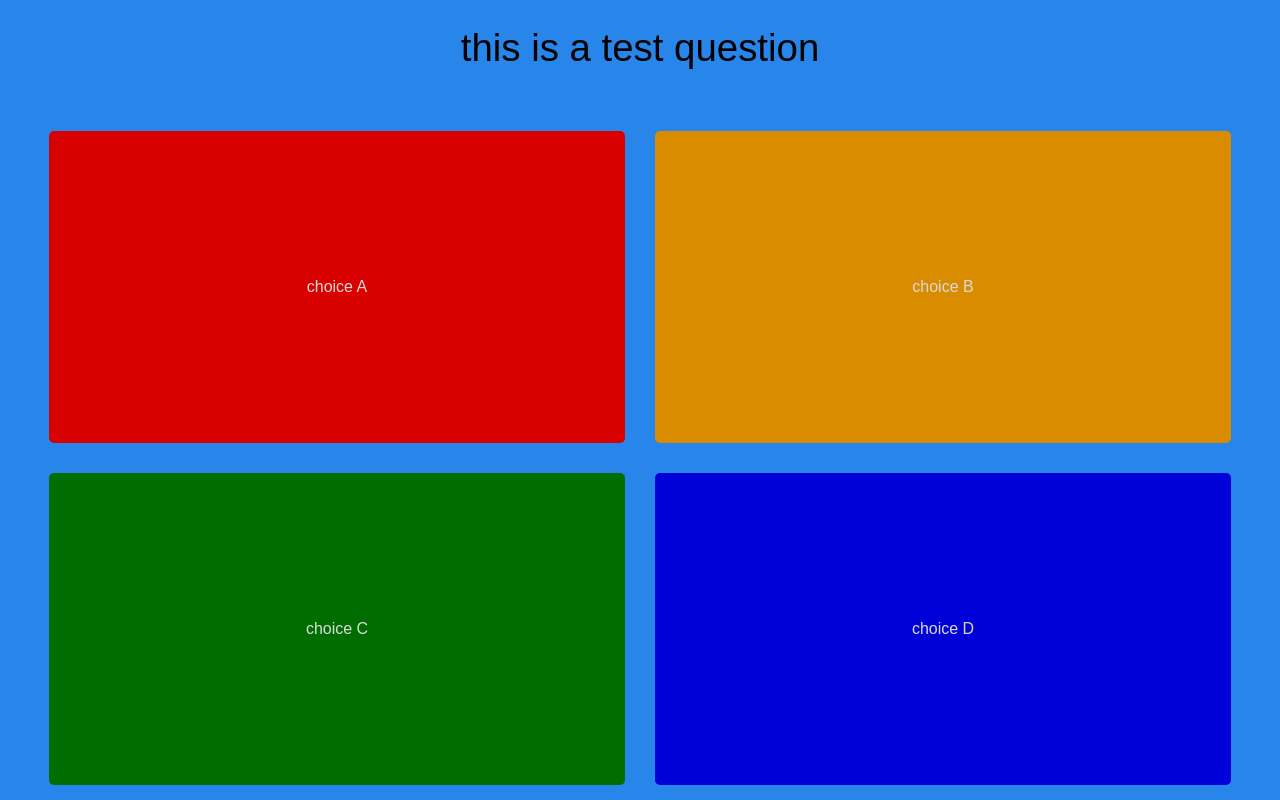
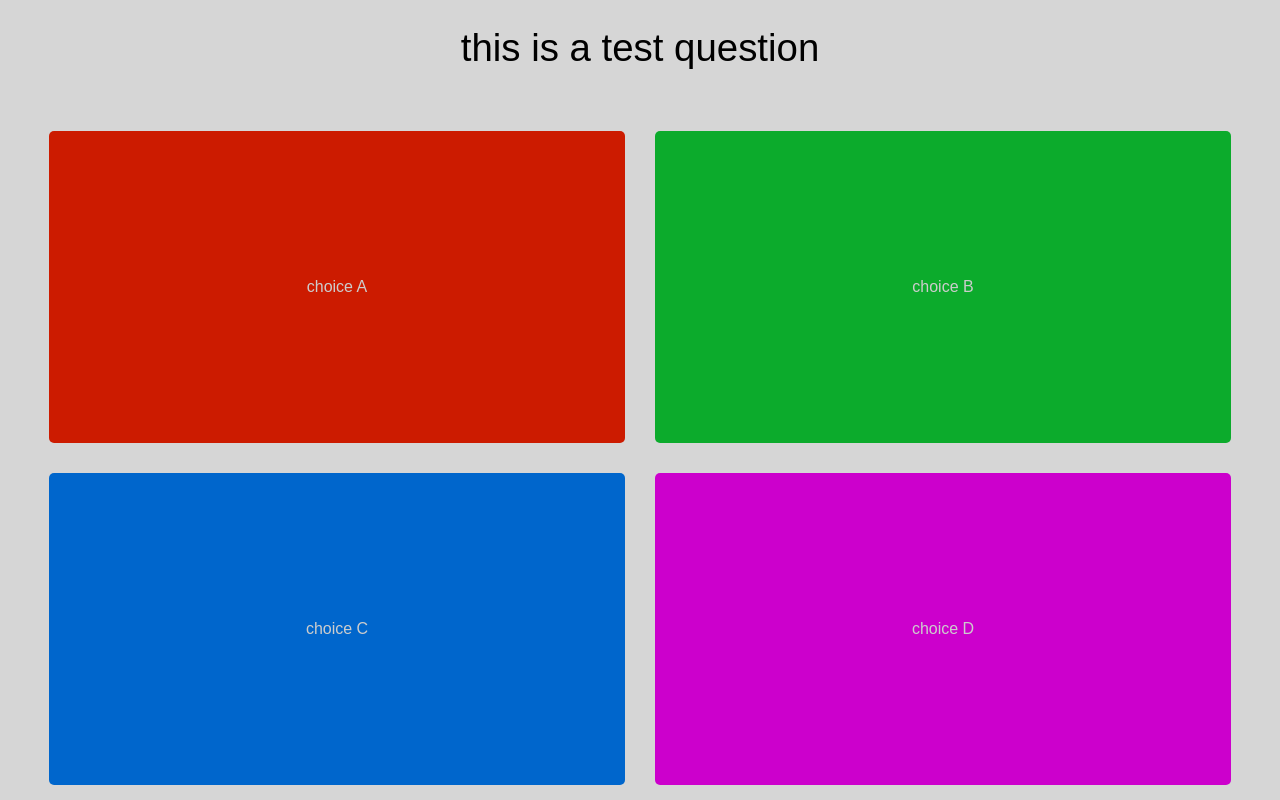
Before and after one commit to BALD-rs/eduwiz, a SvelteKit app in the folder eduwiz-node/: page /play/1 in a window 1280 px wide. Built offline with nearby package versions, Linux system fonts and the light colour scheme.

Commit message:
edited button colors

```diff
--- a/eduwiz-node/src/routes/play/[roomcode]/Question.svelte
+++ b/eduwiz-node/src/routes/play/[roomcode]/Question.svelte
@@ -6,7 +6,7 @@
 		console.log(`${choice} clicked`);
 	};
 
-	const colors = ['red', 'orange', 'green', 'blue'];
+	const colors = ['#ff2200', '#0fd637', '#0080ff', '#ff00ff'];
 </script>
 
 <div class="question">
--- a/eduwiz-node/static/styles.css
+++ b/eduwiz-node/static/styles.css
@@ -3,7 +3,7 @@
 		Cantarell, 'Open Sans', 'Helvetica Neue', sans-serif;
 	--font-mono: 'Fira Mono', monospace;
 	--color-bg-0: rgb(202, 216, 228);
-	--color-bg-1: #2885ea;
+	--color-bg-1: #d6d6d6;
 	--color-bg-2: hsl(224, 44%, 95%);
 	--color-theme-1: #ff3e00;
 	--color-theme-2: #4075a6;
@@ -182,7 +182,7 @@ img {
 	margin: 15px;
 	justify-content: center;
 	transition: transform 0.25s, filter 0.25s;
-	filter: brightness(85%);
+	filter: brightness(80%);
 }
 
 .choice:hover {
```
